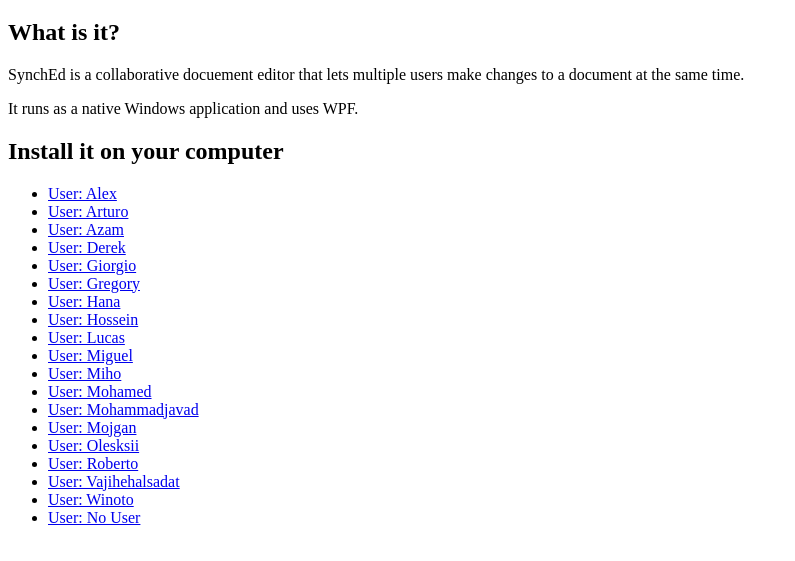
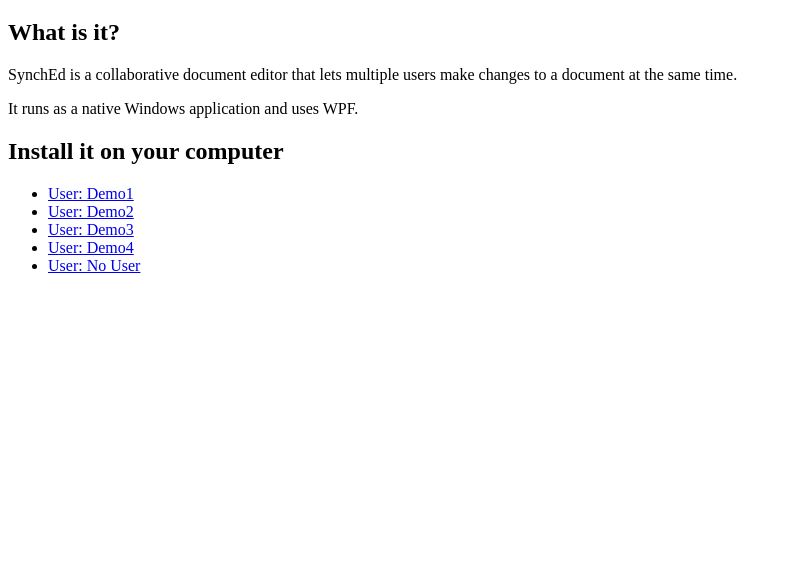
Before and after one commit to mlatjac/synched, a plain HTML site: page SynchedWebDeploy/SynchedWebDeploy/Index.html in a window 1280 px wide. Shown: the part 61-622 px from the top of the page, without its empty margins (0-795 px from the left). Drawn offline with Linux system fonts and the light colour scheme.

Commit message:
Prepared for webdeployment in portfolio site

```diff
--- a/SynchedWebDeploy/SynchedWebDeploy/Index.html
+++ b/SynchedWebDeploy/SynchedWebDeploy/Index.html
@@ -7,28 +7,14 @@
 <body>
     <h1>SynchedEd</h1>
     <h2>What is it?</h2>
-    <p>SynchEd is a collaborative docuement editor that lets multiple users make changes to a document at the same time.</p>
+    <p>SynchEd is a collaborative document editor that lets multiple users make changes to a document at the same time.</p>
     <p>It runs as a native Windows application and uses WPF.</p>
     <h2>Install it on your computer</h2>
     <ul>
-        <li><a href="SynchEd.application?UserKey=UUU1">User: Alex</a></li>
-        <li><a href="SynchEd.application?UserKey=UUU2">User: Arturo</a></li>
-        <li><a href="SynchEd.application?UserKey=UUU3">User: Azam</a></li>
-        <li><a href="SynchEd.application?UserKey=UUU4">User: Derek</a></li>
-        <li><a href="SynchEd.application?UserKey=UUU5">User: Giorgio</a></li>
-        <li><a href="SynchEd.application?UserKey=UUU6">User: Gregory </a></li>
-        <li><a href="SynchEd.application?UserKey=UUU7">User: Hana</a></li>
-        <li><a href="SynchEd.application?UserKey=UUU8">User: Hossein</a></li>
-        <li><a href="SynchEd.application?UserKey=UUU9">User: Lucas</a></li>
-        <li><a href="SynchEd.application?UserKey=UU10">User: Miguel</a></li>
-        <li><a href="SynchEd.application?UserKey=UU11">User: Miho</a></li>
-        <li><a href="SynchEd.application?UserKey=UU12">User: Mohamed</a></li>
-        <li><a href="SynchEd.application?UserKey=UU13">User: Mohammadjavad</a></li>
-        <li><a href="SynchEd.application?UserKey=UU14">User: Mojgan</a></li>
-        <li><a href="SynchEd.application?UserKey=UU15">User: Olesksii</a></li>
-        <li><a href="SynchEd.application?UserKey=UU18">User: Roberto </a></li>
-        <li><a href="SynchEd.application?UserKey=UU16">User: Vajihehalsadat </a></li>
-        <li><a href="SynchEd.application?UserKey=UU17">User: Winoto </a></li>
+        <li><a href="SynchEd.application?UserKey=U101">User: Demo1</a></li>
+        <li><a href="SynchEd.application?UserKey=U102">User: Demo2</a></li>
+        <li><a href="SynchEd.application?UserKey=U103">User: Demo3</a></li>
+        <li><a href="SynchEd.application?UserKey=U104">User: Demo4</a></li>
         <li><a href="SynchEd.application">User: No User</a></li>
     </ul>
 </body>
```
Also changed, not shown: 3 other files.
